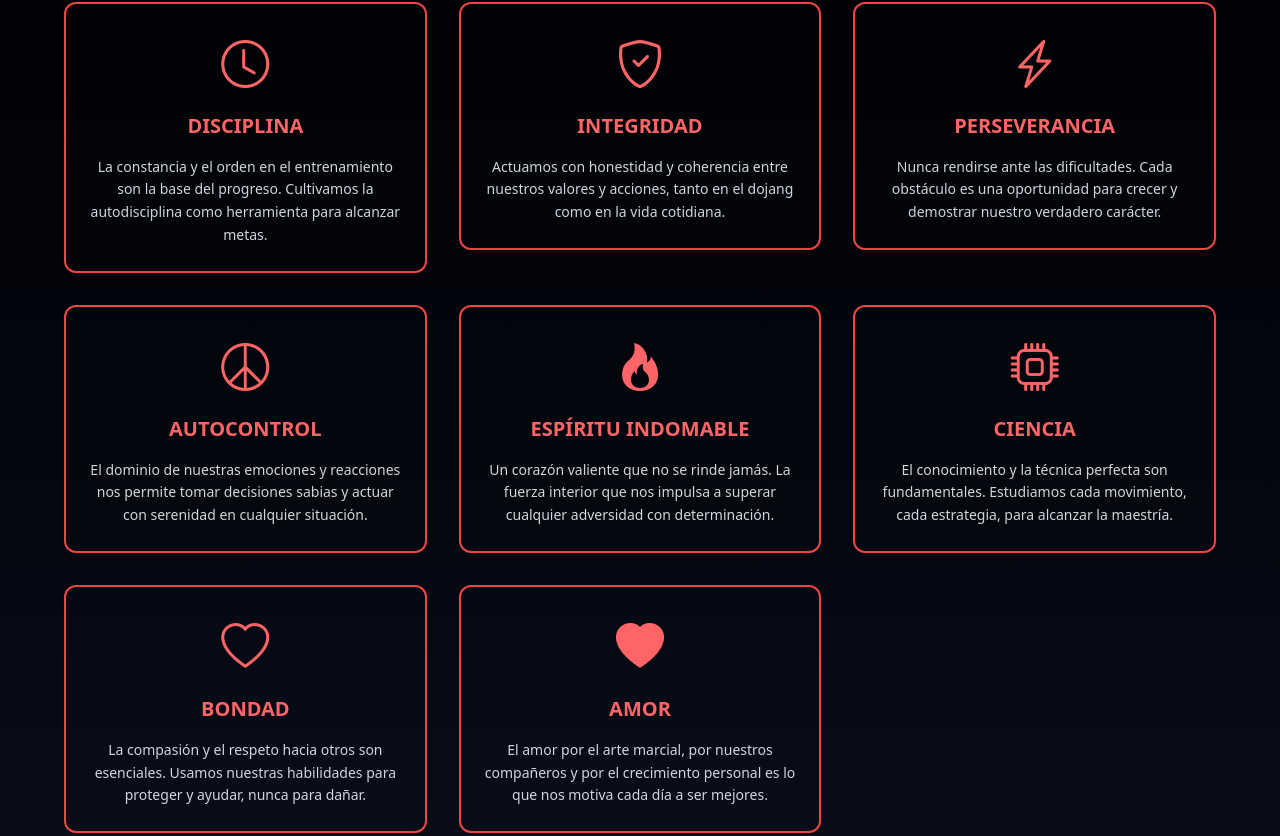
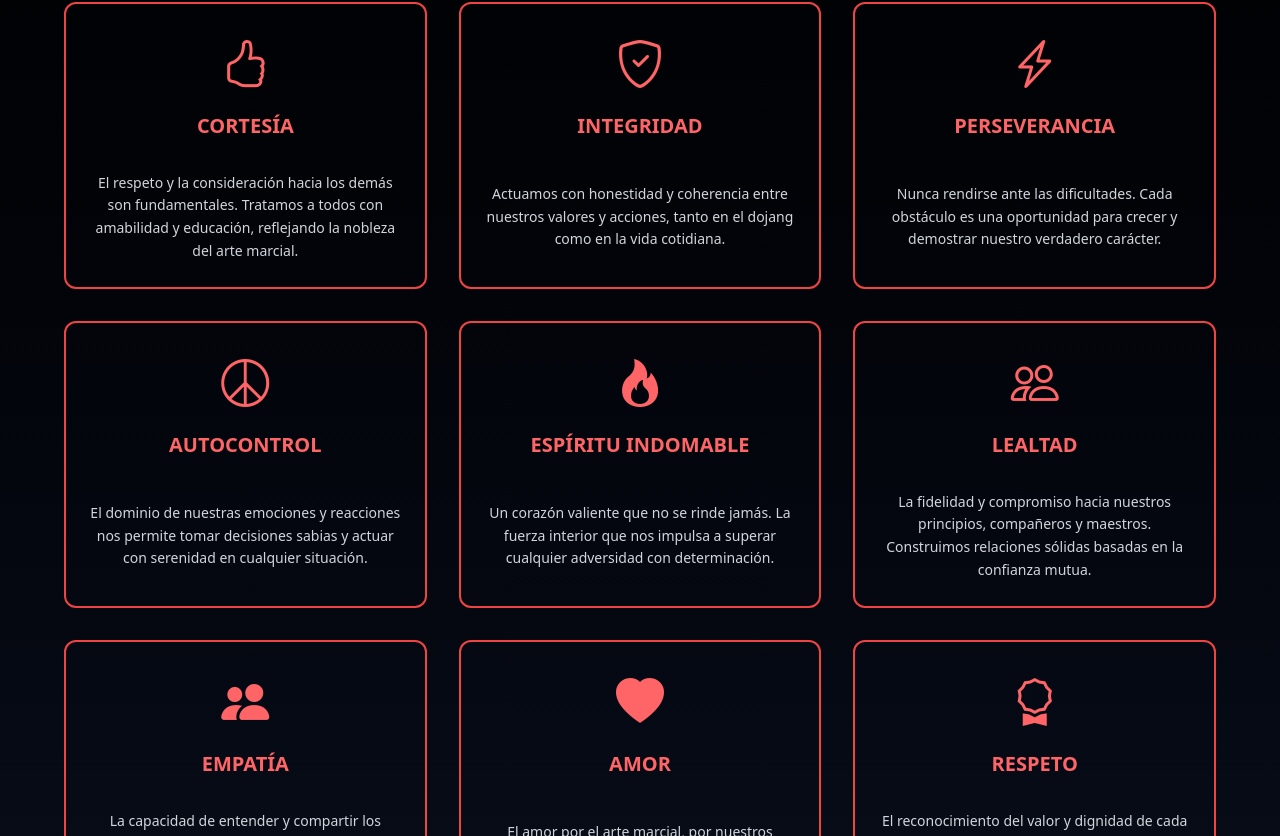
Before and after one commit to Baekho-la-cumbre/Baekho_landing, a React (Vite) app: page / in a window 1280 px wide. Shown: the part 6104-6940 px from the top of the page. Built offline with nearby package versions, Linux system fonts and the light colour scheme; a web font is replaced by a local one.

Commit message:
actualizacion de valores

```diff
--- a/src/sections/Filosofia/Filosofia.tsx
+++ b/src/sections/Filosofia/Filosofia.tsx
@@ -173,17 +173,17 @@ const Filosofia: React.FC = () => (
             <p className="text-gray-300">Los pilares fundamentales que sostienen nuestra enseñanza</p>
           </div>
         </ScrollReveal>
-        <div className="grid md:grid-cols-2 lg:grid-cols-3 gap-8">
+        <div className="grid md:grid-cols-2 lg:grid-cols-3 gap-8 items-stretch">
           {valoresData.map((item, index) => (
             <ScrollReveal key={index} delay={index * 100}>
-              <InteractiveCard className="bg-black/30 rounded-xl p-6">
+              <InteractiveCard className="bg-black/30 rounded-xl p-6 h-full flex flex-col">
                 <div className="text-center mb-4">
                   <div className="mb-3 transform group-hover:scale-110 transition-transform duration-300">
                     <BootstrapIcon name={item.icono} size="3rem" className="text-red-400" />
                   </div>
                   <h4 className="text-xl font-black text-red-400 mb-4">{item.valor}</h4>
                 </div>
-                <p className="text-gray-300 text-sm leading-relaxed text-center">{item.descripcion}</p>
+                <p className="text-gray-300 text-sm leading-relaxed text-center flex-1 flex items-center justify-center">{item.descripcion}</p>
               </InteractiveCard>
             </ScrollReveal>
           ))}
--- a/src/shared/assets/DataValoresFilosofia.ts
+++ b/src/shared/assets/DataValoresFilosofia.ts
@@ -8,10 +8,10 @@ export interface ValorItem {
 
 export const valoresData: ValorItem[] = [
   {
-    valor: "DISCIPLINA",
+    valor: "CORTESÍA",
     descripcion:
-      "La constancia y el orden en el entrenamiento son la base del progreso. Cultivamos la autodisciplina como herramienta para alcanzar metas.",
-    icono: "clock",
+      "El respeto y la consideración hacia los demás son fundamentales. Tratamos a todos con amabilidad y educación, reflejando la nobleza del arte marcial.",
+    icono: "hand-thumbs-up",
   },
   {
     valor: "INTEGRIDAD",
@@ -38,16 +38,16 @@ export const valoresData: ValorItem[] = [
     icono: "fire",
   },
   {
-    valor: "CIENCIA",
+    valor: "LEALTAD",
     descripcion:
-      "El conocimiento y la técnica perfecta son fundamentales. Estudiamos cada movimiento, cada estrategia, para alcanzar la maestría.",
-    icono: "cpu",
+      "La fidelidad y compromiso hacia nuestros principios, compañeros y maestros. Construimos relaciones sólidas basadas en la confianza mutua.",
+    icono: "people",
   },
   {
-    valor: "BONDAD",
+    valor: "EMPATÍA",
     descripcion:
-      "La compasión y el respeto hacia otros son esenciales. Usamos nuestras habilidades para proteger y ayudar, nunca para dañar.",
-    icono: "heart",
+      "La capacidad de entender y compartir los sentimientos de otros. Nos conectamos con nuestros compañeros y creamos un ambiente de apoyo mutuo.",
+    icono: "people-fill",
   },
   {
     valor: "AMOR",
@@ -55,4 +55,10 @@ export const valoresData: ValorItem[] = [
       "El amor por el arte marcial, por nuestros compañeros y por el crecimiento personal es lo que nos motiva cada día a ser mejores.",
     icono: "heart-fill",
   },
+  {
+    valor: "RESPETO",
+    descripcion:
+      "El reconocimiento del valor y dignidad de cada persona. Honramos a nuestros maestros, compañeros y a nosotros mismos con reverencia y consideración.",
+    icono: "award",
+  },
 ];
```
